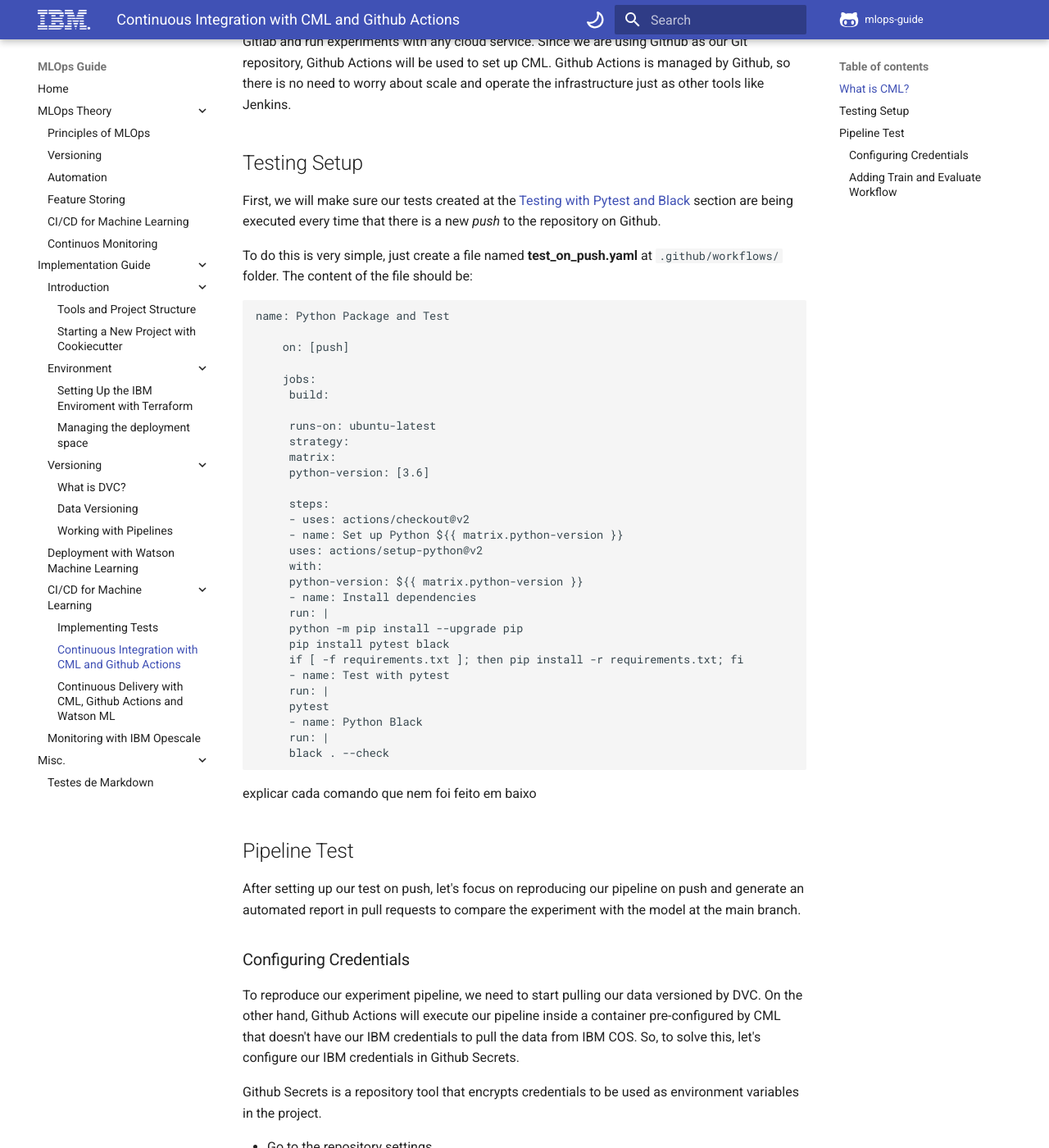
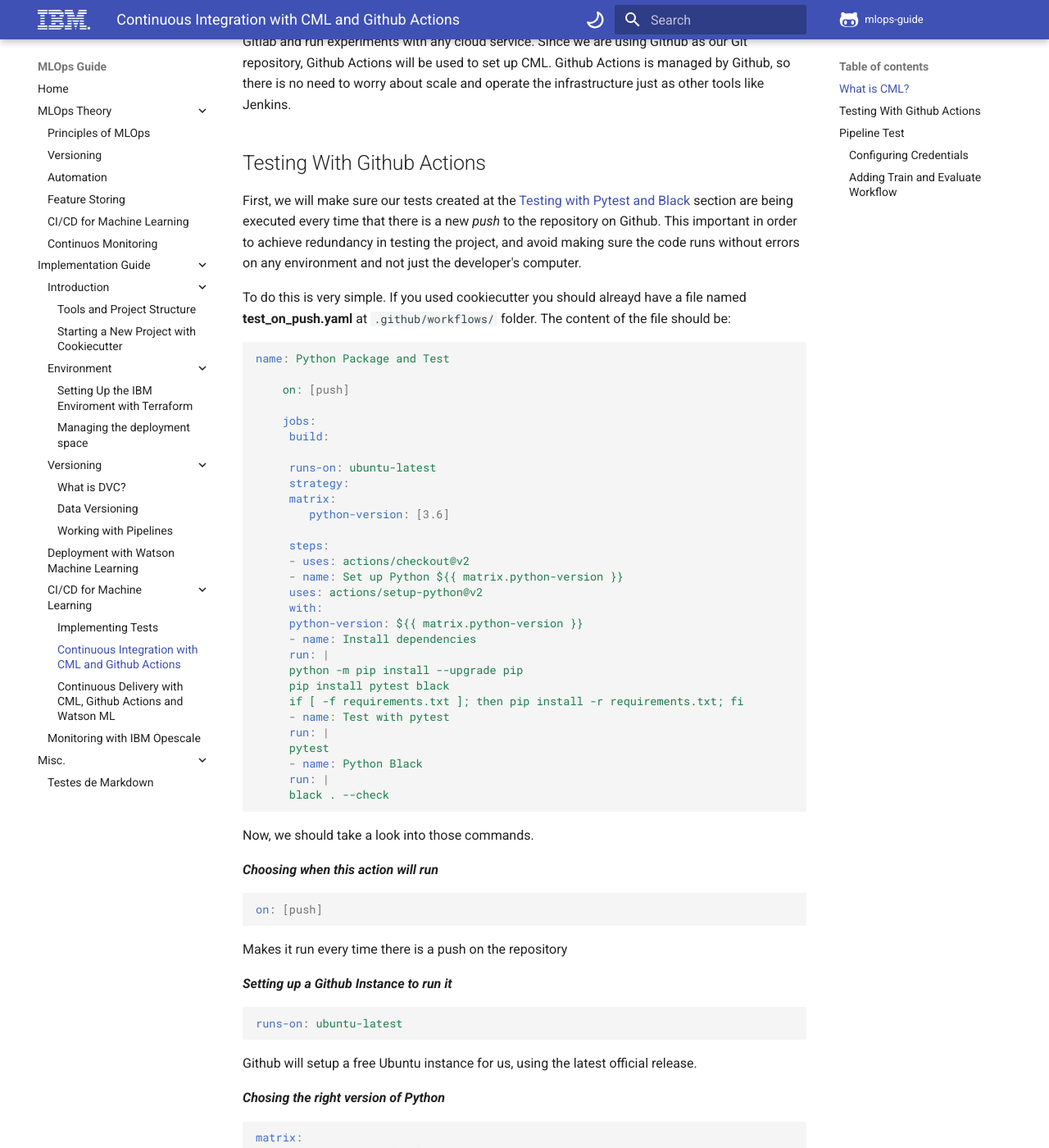
Before and after one commit to mlops-guide/mlops-guide.github.io, an MkDocs documentation site: the page built from docs/CICD/cml_testing.md, in a window 1280 px wide and 1400 px high, scrolled down 362 px. Shown: the whole window at 82% size. Built offline with MkDocs 1.6.1 and Material for MkDocs 9.7.7, drawn with Linux system fonts in a browser that asks for light colours; comment, search, counter and statistics services are not loaded; some of the changed text lies outside the part shown.

Commit message:
Added Test On Push

````diff
--- a/docs/CICD/cml_testing.md
+++ b/docs/CICD/cml_testing.md
@@ -9,13 +9,13 @@
 Since we are using Github as our Git repository, Github Actions will be used to set up CML. Github Actions is managed by Github, so there is no need to worry about scale and operate the infrastructure just as other tools like Jenkins.
 
 
-## Testing Setup
+## Testing With Github Actions
 
-First, we will make sure our tests created at the [Testing with Pytest and Black]() section are being executed every time that there is a new *push* to the repository on Github.
+First, we will make sure our tests created at the [Testing with Pytest and Black](/CICD/tests/) section are being executed every time that there is a new *push* to the repository on Github. This important in order to achieve redundancy in testing the project, and avoid making sure the code runs without errors on any environment and not just the developer's computer.
 
-To do this is very simple, just create a file named **test_on_push.yaml** at ```.github/workflows/``` folder. The content of the file should be:
+To do this is very simple. If you used cookiecutter you should alreayd have a file named **test_on_push.yaml** at ```.github/workflows/``` folder. The content of the file should be:
 
-```
+```yaml
 name: Python Package and Test
 
 	on: [push]
@@ -26,7 +26,7 @@
 	 runs-on: ubuntu-latest
 	 strategy:
 	 matrix:
-	 python-version: [3.6]
+	 	python-version: [3.6]
 
 	 steps:
 	 - uses: actions/checkout@v2
@@ -47,7 +47,56 @@
 	 black . --check
 ```
 
- explicar cada comando que nem foi feito em baixo
+Now, we should take a look into those commands.
+
+***Choosing when this action will run***
+```yaml
+on: [push]
+```
+Makes it run every time there is a push on the repository
+
+
+***Setting up a Github Instance to run it***
+```yaml
+runs-on: ubuntu-latest
+```
+Github will setup a free Ubuntu instance for us, using the latest official release.
+
+***Chosing the right version of Python***
+```yaml
+matrix:
+	python-version: [3.6]
+```
+
+***Installing test requirements***
+```yaml
+python -m pip install --upgrade pip
+pip install pytest black
+```
+
+***Installing project requirements***
+```yaml
+if [ -f requirements.txt ]; then pip install -r requirements.txt; fi
+```
+
+***Running Pytest***
+```yaml
+- name: Test with pytest
+	run: |
+	pytest
+```
+
+***Running Black check***
+```yaml
+- name: Python Black
+	 run: |
+	 black . --check
+```
+This checks that every Python file is formatted according to Black.
+
+If all tests pass the commit pushed to the repository will receive a green check show it has no errors.
+
+![green check](../assets/CICD/green_check.png)
 
 ## Pipeline Test
 
@@ -79,7 +128,7 @@
 
 Just like we did at the *Testing Setup*, let's create a file named **train_evaluate.yaml** at the ```.github/workflows/``` folder, which content should be:
 
-```
+```yaml
 name: model-training-evaluate
 	on: [push]
 	jobs:
@@ -118,47 +167,47 @@
 Let's dig into each command:
 
 ***Setting up a CML pre-configured container***
-```
+```yaml
 container: docker://dvcorg/cml-py3:latest
 ```
 
 ***Setting up environment credentials for IBM COS***
-```
+```yaml
 env: repo_token: ${{ secrets.GITHUB_TOKEN }}
 AWS_ACCESS_KEY_ID: ${{ secrets.AWS_ACCESS_KEY_ID }}
 AWS_SECRET_ACCESS_KEY: ${{ secrets.AWS_SECRET_ACCESS_KEY}}
 ```
 
 ***Installing requirements***
-```
+```yaml
 pip install -r requirements.txt
 ```
 
 ***Pull the versioned data and reproduce the full pipeline of training and evaluation***
-```
+```yaml
 dvc pull --run-cache
 dvc repro
 ```
 
 ***Formatting report section tittles***
-```
+```yaml
 echo "## Metrics" >> report.md
 echo -e "## Plots\n### ROC Curve" >> report.md
 echo -e "\n### Precision and Recall Curve" >> report.md
 ```
 
 ***Comparing metrics and publishing it to the report***
-```
+```yaml
 dvc metrics diff master --show-md >> report.md
 ```
 
 ***Publishing figures from the experiment to the report***
-```
+```yaml
 cml-publish ./results/roc_curve.png --md >> report.md
 cml-publish ./results/precision_recall_curve.png --md >> report.md
 ```
 
 ***Return the final report formatted as a comment on the Commit or Pull Request***
-```
+```yaml
 cml-send-comment report.md
 ```
````
Also changed, not shown: docs/assets/CICD/green_check.png (added).
